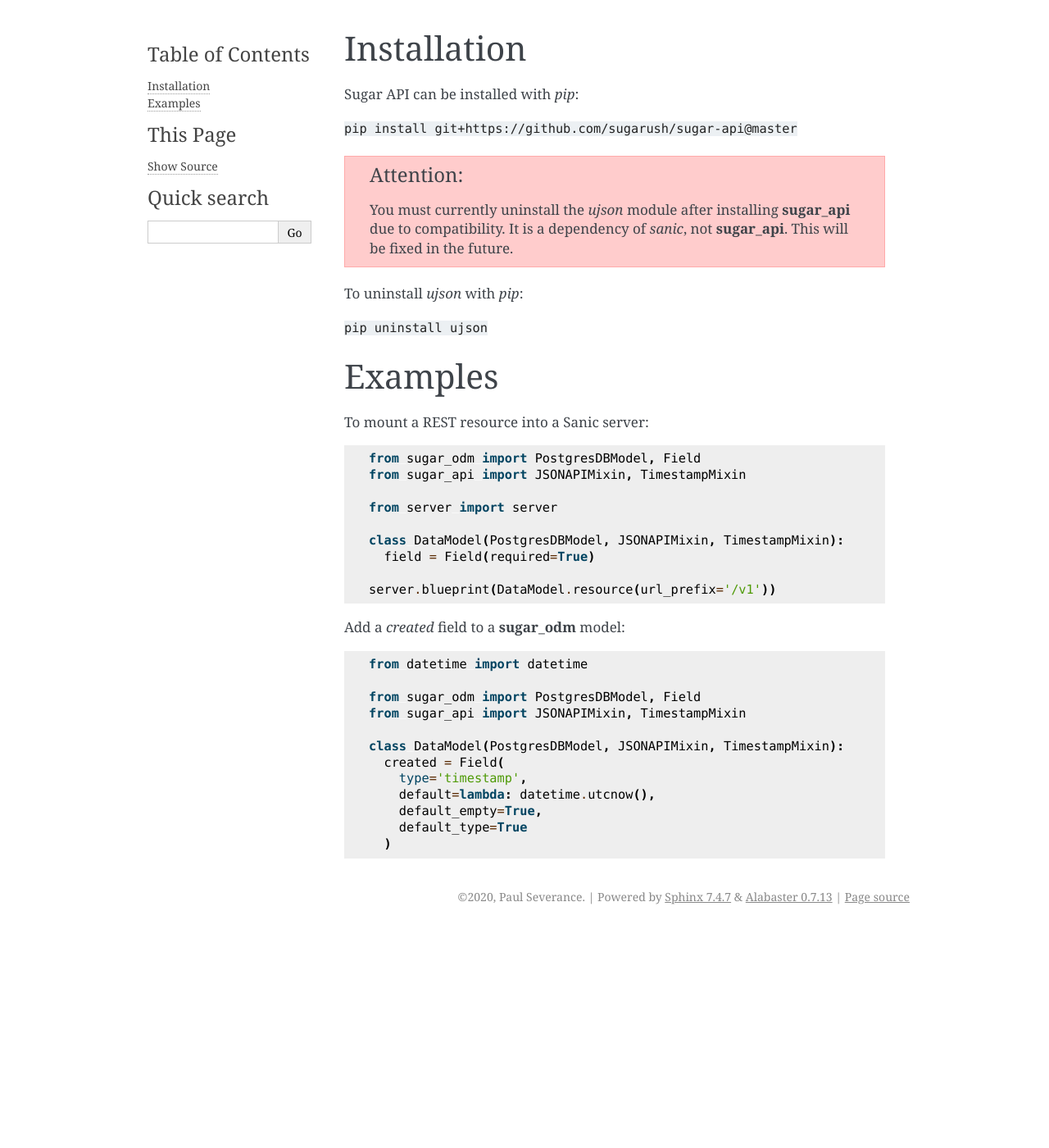
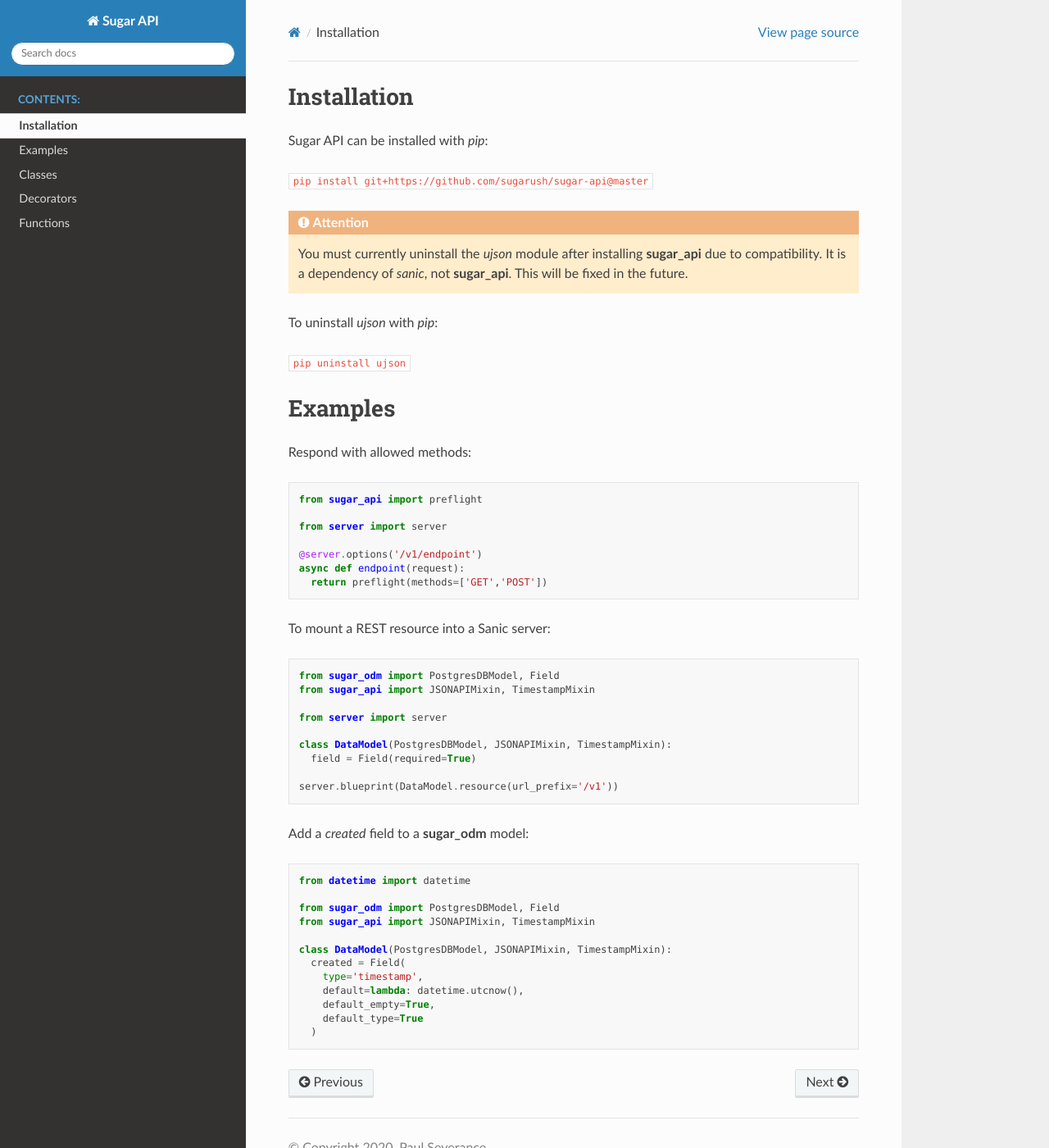
Before and after one commit to sugarush/fire-api, a Sphinx documentation site: the page built from docs/content/basics.rst, in a window 1280 px wide and 1400 px high. Shown: the whole window at 82% size. Built offline with Sphinx 7.4.7 and the Read the Docs theme 2.0.0, drawn with Linux system fonts in a browser that asks for light colours; some of the changed text lies outside the part shown.

Commit message:
update documentation

```diff
--- a/docs/conf.py
+++ b/docs/conf.py
@@ -27,7 +27,9 @@ author = 'Paul Severance'
 # Add any Sphinx extension module names here, as strings. They can be
 # extensions coming with Sphinx (named 'sphinx.ext.*') or your custom
 # ones.
-extensions = ['sphinx.ext.autodoc']
+import sphinx_rtd_theme
+
+extensions = ['sphinx.ext.autodoc', 'sphinx_rtd_theme']
 
 # Add any paths that contain templates here, relative to this directory.
 templates_path = ['_templates']
@@ -43,7 +45,7 @@ exclude_patterns = ['_build', 'Thumbs.db', '.DS_Store']
 # The theme to use for HTML and HTML Help pages.  See the documentation for
 # a list of builtin themes.
 #
-html_theme = 'alabaster'
+html_theme = 'sphinx_rtd_theme'
 
 # Add any paths that contain custom static files (such as style sheets) here,
 # relative to this directory. They are copied after the builtin static files,
--- a/docs/content/basics.rst
+++ b/docs/content/basics.rst
@@ -16,6 +16,18 @@ To uninstall `ujson` with `pip`:
 
 Examples
 ========
+
+Respond with allowed methods:
+
+.. code-block:: python
+
+  from sugar_api import preflight
+
+  from server import server
+
+  @server.options('/v1/endpoint')
+  async def endpoint(request):
+    return preflight(methods=['GET','POST'])
 
 To mount a REST resource into a Sanic server:
 
--- a/docs/index.rst
+++ b/docs/index.rst
@@ -20,5 +20,4 @@ Indices and tables
 ==================
 
 * :ref:`genindex`
-* :ref:`modindex`
 * :ref:`search`
```
